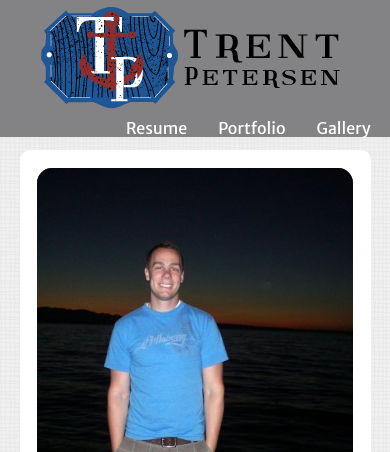
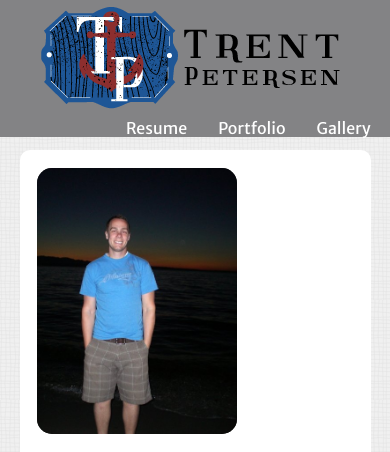
Before and after one commit to trenthp/368-Final, a plain HTML site: page index.html in a window 390 px wide. Shown: the top 452 px of the page. Drawn offline with Linux system fonts and the light colour scheme.

Commit message:
main photo sizing
photo was too big during resizing. max-width placed

```diff
--- a/css/styles.css
+++ b/css/styles.css
@@ -219,6 +219,7 @@ footer li {
 
 	#main img{
 		display: block;
+		max-width: 301px;
 		width: 100%;
 		margin: 0 auto;
 	}
@@ -274,6 +275,7 @@ footer li {
 
 	#main img {
 		margin: auto;
+		max-width: 200px;
 		width: 100%;
 
 	}
```
